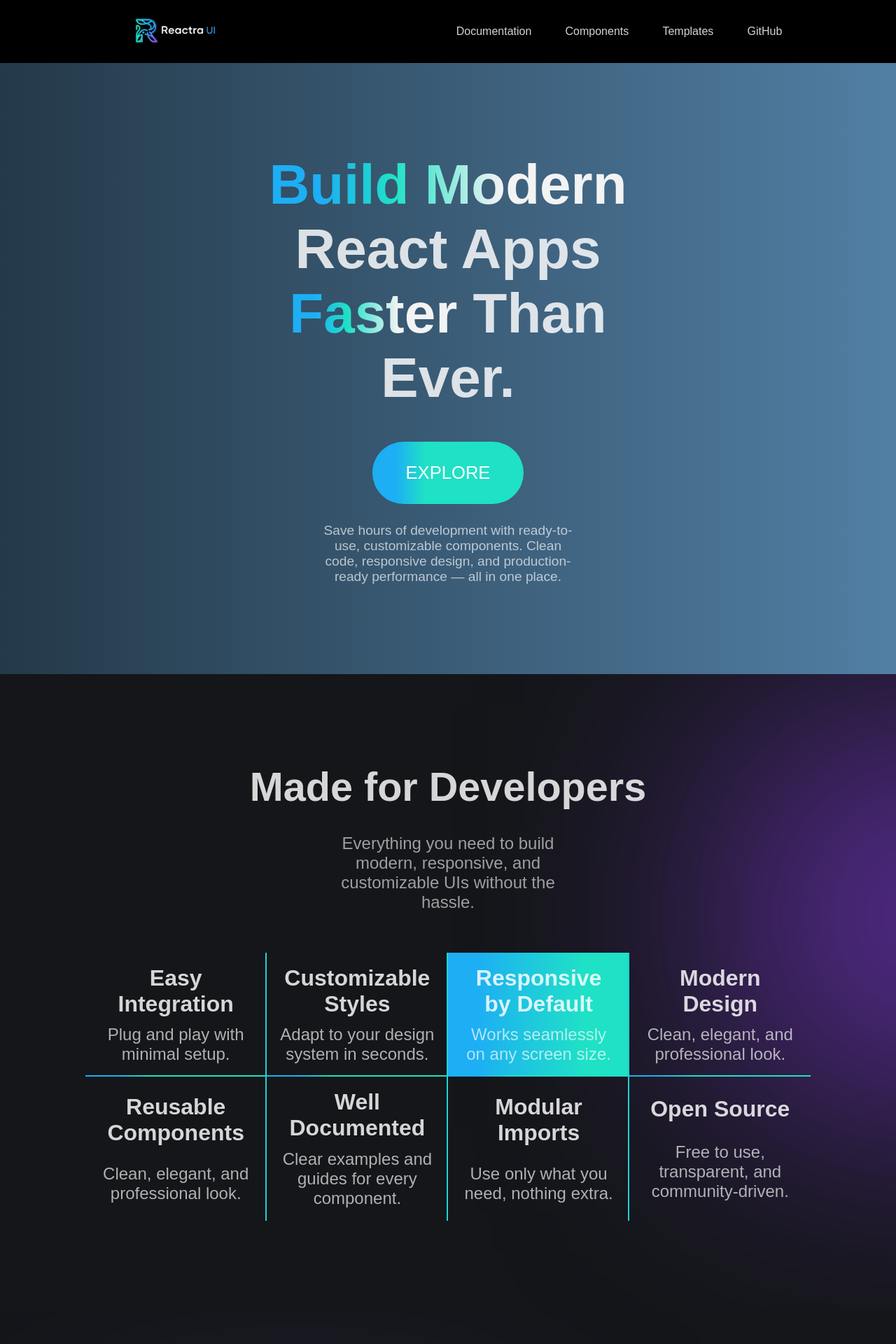
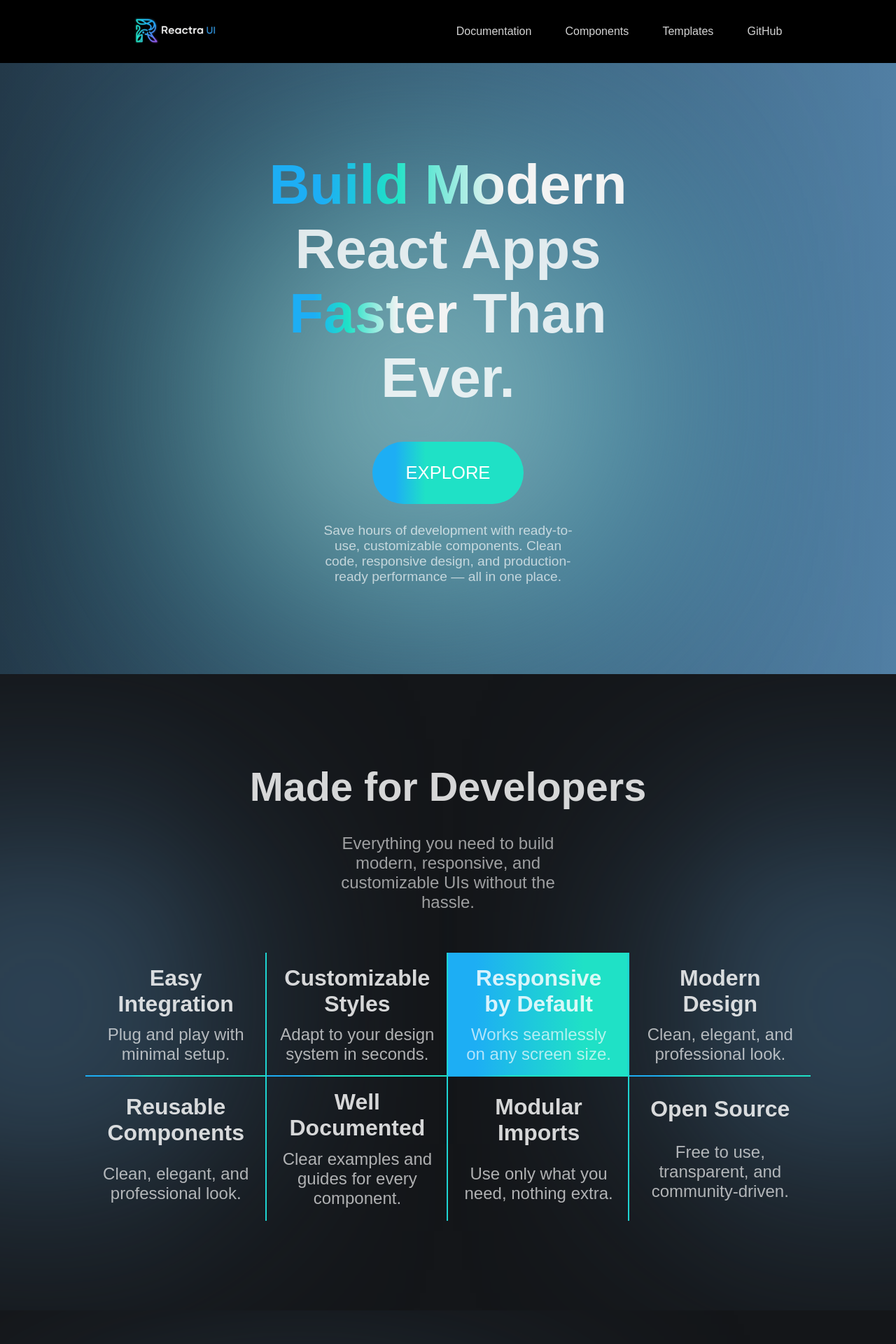
Before and after one commit to vitygo/Reactra-UI, a React (Vite) app: page / in a window 1280 px wide. Shown: the top 1920 px of the page at 70% size. Built offline with nearby package versions, Linux system fonts and the light colour scheme.

Commit message:
update backgrounds

```diff
--- a/src/components/MainPage/ComponentsShowcase/ComponentsShowcase.css
+++ b/src/components/MainPage/ComponentsShowcase/ComponentsShowcase.css
@@ -17,7 +17,7 @@
     position: absolute;
     top: 25%;
     left: 10%;
-    background: radial-gradient(circle, rgba(141, 60, 241, 0.735) 0%,  rgba(141, 60, 241, 0.278) 70%  );
+    background: radial-gradient(circle, #243949 0%,   #517fa4  70%  );
     width: 600px;
     height: 600px;
     filter: blur(150px);
@@ -29,7 +29,7 @@
     position: absolute;
     bottom: 0%;
     right: 0%;
-    background: radial-gradient(circle, rgba(141, 60, 241, 0.735) 0%,  rgba(141, 60, 241, 0.278) 70%  );
+    background: radial-gradient(circle, #243949 0%,   #517fa4  70%  );
     width: 400px;
     height: 400px;
     filter: blur(150px);
--- a/src/components/MainPage/Features/Features.css
+++ b/src/components/MainPage/Features/Features.css
@@ -17,15 +17,26 @@
 .features-section::after {
     content: '';
     position: absolute;
-    top: 5%;
+    top: 30%;
     left: 80%;
-    background: radial-gradient(circle, rgba(141, 60, 241, 0.873) 0%,  rgba(141, 60, 241, 0.337) 70%  );
-    width: 600px;
-    height: 600px;
+    background: radial-gradient(circle, #243949 0%,   #517fa4  70%  );
+    width: 400px;
+    height: 400px;
     filter: blur(150px);
     z-index: 0;
   }
 
+  .features-section::before {
+    content: '';
+    position: absolute;
+    top: 30%;
+    right: 80%;
+    background: radial-gradient(circle, #243949 0%,   #517fa4  70%  );
+    width: 400px;
+    height: 400px;
+    filter: blur(150px);
+    z-index: 0;
+  }
 
 
 
--- a/src/components/MainPage/Hero/Hero.css
+++ b/src/components/MainPage/Hero/Hero.css
@@ -13,8 +13,22 @@
     padding: 10%;
     padding-top: 30%;
     overflow: hidden;
+    position: relative;
+
 
 }
+
+.hero-section::before {
+    content: '';
+    position: absolute;
+    top: 20%;
+    right: 30%;
+    background: radial-gradient(circle,#f3f3f3a8 35%, #1fe1c792 65%, #1dacf49a 85% );
+    width: 600px;
+    height: 600px;
+    filter: blur(150px);
+    z-index: 0;
+  }
 
 
 .hero-section__hero-text{
@@ -25,6 +39,7 @@
 
 .hero-text__hero-title{
     position: relative;
+    z-index: 200;
     text-align: center;
     font-size: 2.6rem;
     margin-top: 7%;
@@ -44,6 +59,8 @@
     margin-top: 8%;
     color: rgba(255, 255, 255, 0.665);
     max-width: 80%;
+    position: relative;
+    z-index: 200;
 }
 
 .hero-text__cta-btn{
@@ -58,6 +75,8 @@
     display: flex;
     justify-content: center;
     align-items: center;
+    position: relative;
+    z-index: 200;
 }
 
 .hero-section__hero-img{
```
